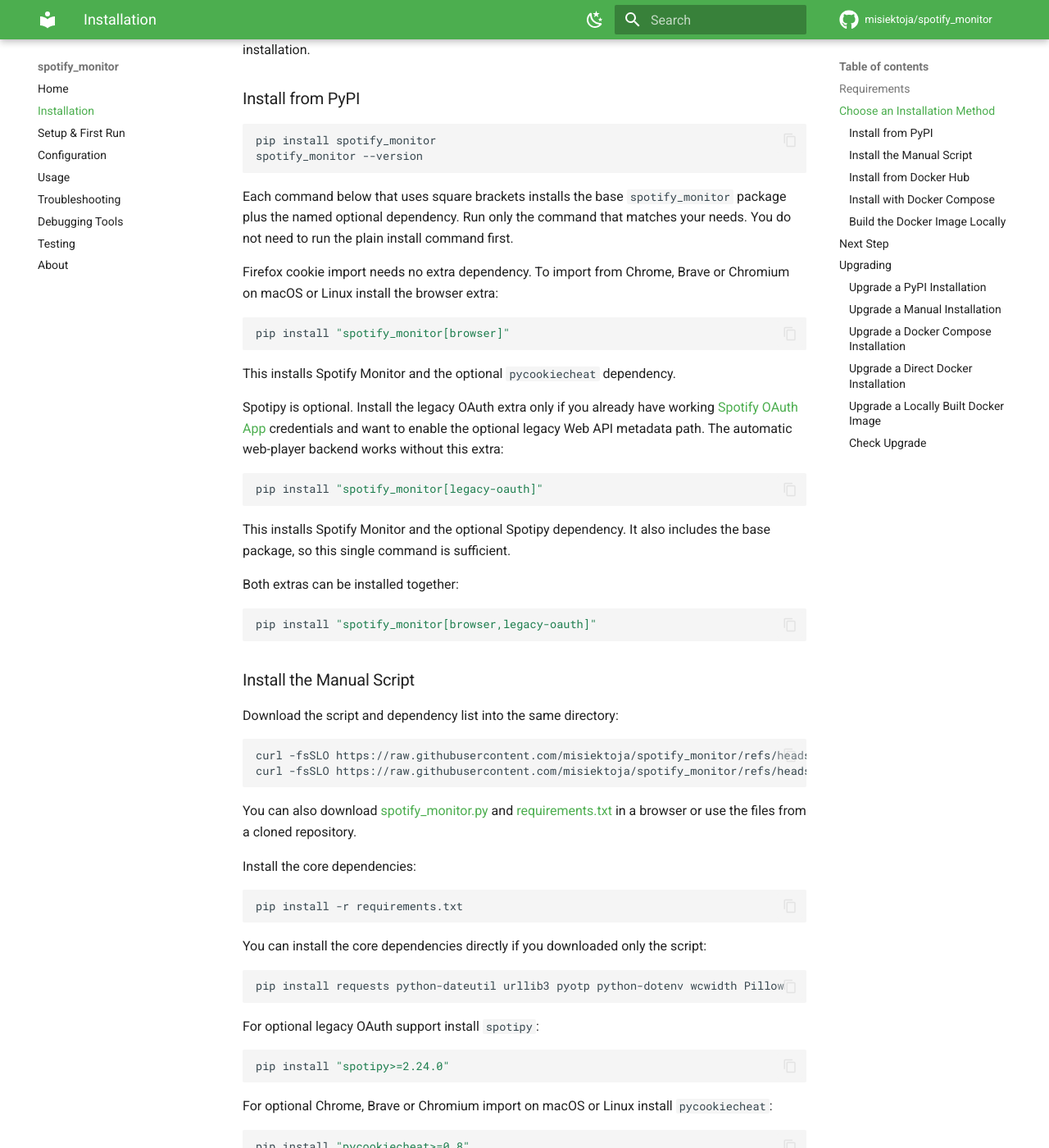
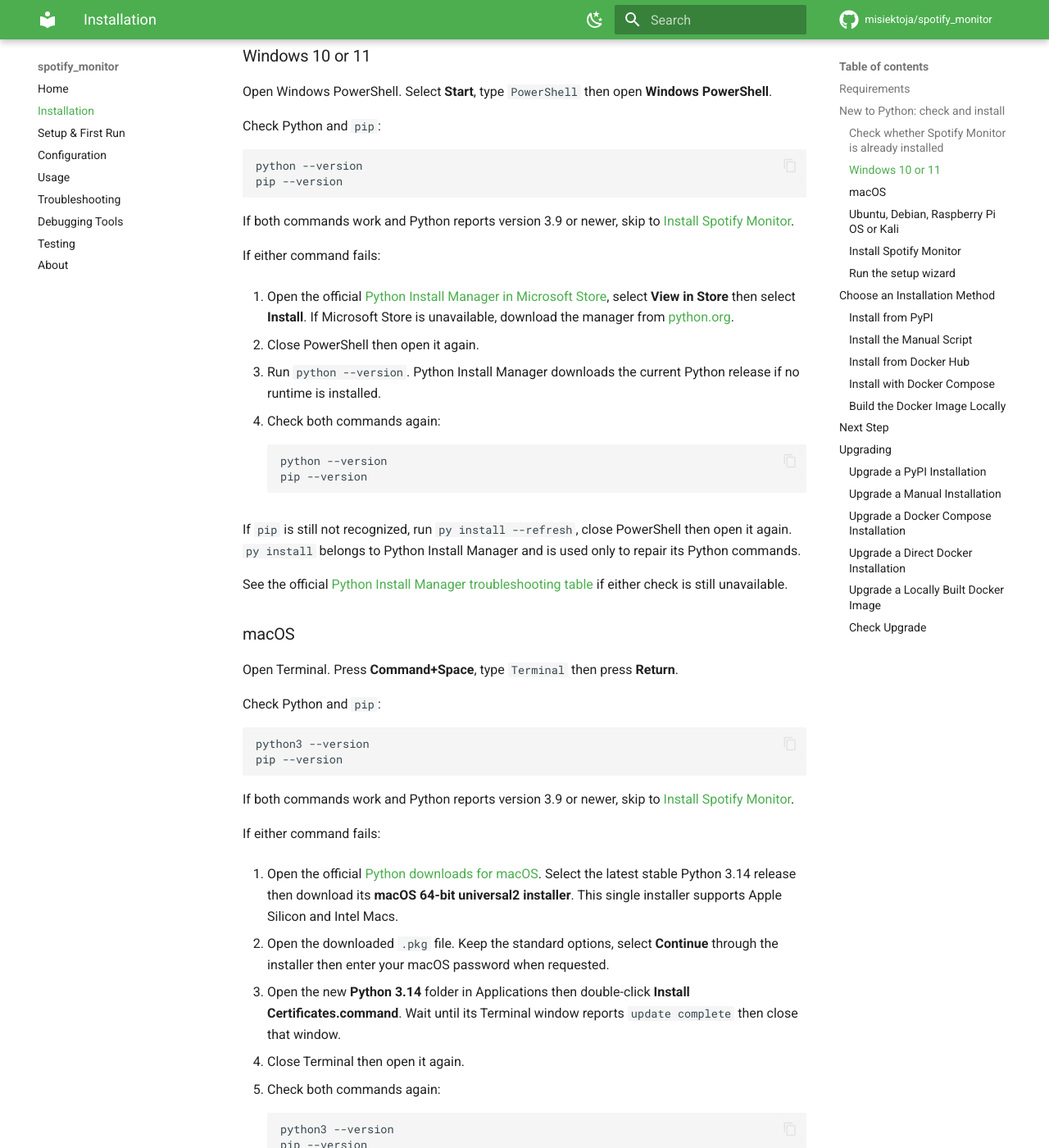
Before and after one commit to misiektoja/spotify_monitor, an MkDocs documentation site: the page built from docs/installation.md, in a window 1280 px wide and 1400 px high, scrolled down 1727 px. Shown: the whole window at 82% size. Built offline with MkDocs 1.6.1 and Material for MkDocs 9.7.7, drawn with Linux system fonts in a browser that asks for light colours; comment, search, counter and statistics services are not loaded; some of the changed text lies outside the part shown.

Commit message:
docs(installation): use portable beginner walkthroughs

```diff
--- a/docs/installation.md
+++ b/docs/installation.md
@@ -1,6 +1,10 @@
 # Installation
 
-Choose one installation method. You do not need both Python and Docker. PyPI is usually the easiest local option. The direct Docker image is the fastest container option. Docker Compose takes one extra download but gives you shorter commands for later runs.
+Choose one installation method. You do not need both Python and Docker.
+
+PyPI is usually the easiest local option. If you are new to Python or unsure whether Python is ready, follow [New to Python: check and install](#new-to-python-install-everything).
+
+The direct Docker image is the fastest container option. Docker Compose takes one extra download but gives you shorter commands for later runs.
 
 <a id="requirements"></a>
 ## Requirements
@@ -36,12 +40,132 @@
 
 It should work on other versions of macOS, Linux, Unix and Windows as well.
 
+<a id="new-to-python-install-everything"></a>
+## New to Python: check and install
+
+Use this section if you are new to Python or do not know what is already installed. The platform sections only prepare Python and `pip`. Everyone then uses the same Spotify Monitor installation and setup commands. Spotify Monitor requires Python 3.9 or newer and is currently tested through Python 3.14.
+
+### Check whether Spotify Monitor is already installed
+
+Open Windows PowerShell on Windows or Terminal on macOS and Linux then run:
+
+    spotify_monitor --version
+
+If this prints a Spotify Monitor version, skip to [Run the setup wizard](#run-the-setup-wizard). If the command is not recognized or not found, continue with the section for your operating system.
+
+### Windows 10 or 11
+
+Open Windows PowerShell. Select **Start**, type `PowerShell` then open **Windows PowerShell**.
+
+Check Python and `pip`:
+
+    python --version
+    pip --version
+
+If both commands work and Python reports version 3.9 or newer, skip to [Install Spotify Monitor](#install-spotify-monitor-after-python-check).
+
+If either command fails:
+
+1. Open the official [Python Install Manager in Microsoft Store](https://apps.microsoft.com/detail/9NQ7512CXL7T), select **View in Store** then select **Install**. If Microsoft Store is unavailable, download the manager from [python.org](https://www.python.org/downloads/).
+
+2. Close PowerShell then open it again.
+
+3. Run `python --version`. Python Install Manager downloads the current Python release if no runtime is installed.
+
+4. Check both commands again:
+
+        python --version
+        pip --version
+
+If `pip` is still not recognized, run `py install --refresh`, close PowerShell then open it again. `py install` belongs to Python Install Manager and is used only to repair its Python commands.
+
+See the official [Python Install Manager troubleshooting table](https://docs.python.org/3/using/windows.html#troubleshooting) if either check is still unavailable.
+
+### macOS
+
+Open Terminal. Press **Command+Space**, type `Terminal` then press **Return**.
+
+Check Python and `pip`:
+
+    python3 --version
+    pip --version
+
+If both commands work and Python reports version 3.9 or newer, skip to [Install Spotify Monitor](#install-spotify-monitor-after-python-check).
+
+If either command fails:
+
+1. Open the official [Python downloads for macOS](https://www.python.org/downloads/macos/). Select the latest stable Python 3.14 release then download its **macOS 64-bit universal2 installer**. This single installer supports Apple Silicon and Intel Macs.
+
+2. Open the downloaded `.pkg` file. Keep the standard options, select **Continue** through the installer then enter your macOS password when requested.
+
+3. Open the new **Python 3.14** folder in Applications then double-click **Install Certificates.command**. Wait until its Terminal window reports `update complete` then close that window.
+
+4. Close Terminal then open it again.
+
+5. Check both commands again:
+
+        python3 --version
+        pip --version
+
+The official [Using Python on macOS](https://docs.python.org/3/using/mac.html) guide shows every installer screen and explains the installed applications.
+
+### Ubuntu, Debian, Raspberry Pi OS or Kali
+
+Open Terminal then check Python and `pip`:
+
+    python3 --version
+    pip --version
+
+If both commands work and Python reports version 3.9 or newer, skip to [Install Spotify Monitor](#install-spotify-monitor-after-python-check).
+
+If either command fails, install the missing packages:
+
+    sudo apt update
+    sudo apt install python3 python3-pip
+
+The package manager keeps an existing current package instead of reinstalling it. Terminal may ask for your password. Type the password you use to sign in then press **Enter**. Terminal does not show password characters while you type.
+
+Check both commands again:
+
+    python3 --version
+    pip --version
+
+If Python reports a version older than 3.9, follow your distribution's instructions to install a supported Python version before continuing. For another Linux distribution, install Python 3.9 or newer plus `pip` through its package manager.
+
+<a id="install-spotify-monitor-after-python-check"></a>
+### Install Spotify Monitor
+
+Every operating system uses the same command:
+
+    pip install spotify_monitor
+
+Verify the installation:
+
+    spotify_monitor --version
+
+On Linux, `pip` may report that the system Python is externally managed. If that happens, install Spotify Monitor with the isolated `pipx` tool instead:
+
+    sudo apt install pipx
+    pipx ensurepath
+    pipx install spotify_monitor
+
+Close Terminal, open it again then run `spotify_monitor --version`.
+
+<a id="run-the-setup-wizard"></a>
+### Run the setup wizard
+
+Every operating system uses the same command:
+
+    spotify_monitor --setup
+
+The setup wizard can import a signed-in Firefox session, save the target and configure notifications. Continue to [Setup & First Run](setup-and-first-run.md) for a walkthrough of its questions.
+
 <a id="installation"></a>
 ## Choose an Installation Method
 
 | Method | Best for | Command used in later examples |
 | --- | --- | --- |
-| PyPI | Most local users | `spotify_monitor [OPTIONS]` |
+| PyPI | Local users who already have Python or followed the beginner steps above | `spotify_monitor [OPTIONS]` |
 | Manual script | Users who want to download and run one Python file | `python3 spotify_monitor.py [OPTIONS]` on macOS/Linux or `python spotify_monitor.py [OPTIONS]` on Windows |
 | Docker Hub image | Users who want the fastest container setup | `docker run ... misiektoja/spotify-monitor:latest [OPTIONS]` |
 | Docker Compose | Users who prefer shorter recurring commands after setup | `docker compose run --rm spotify_monitor [OPTIONS]` |
```
